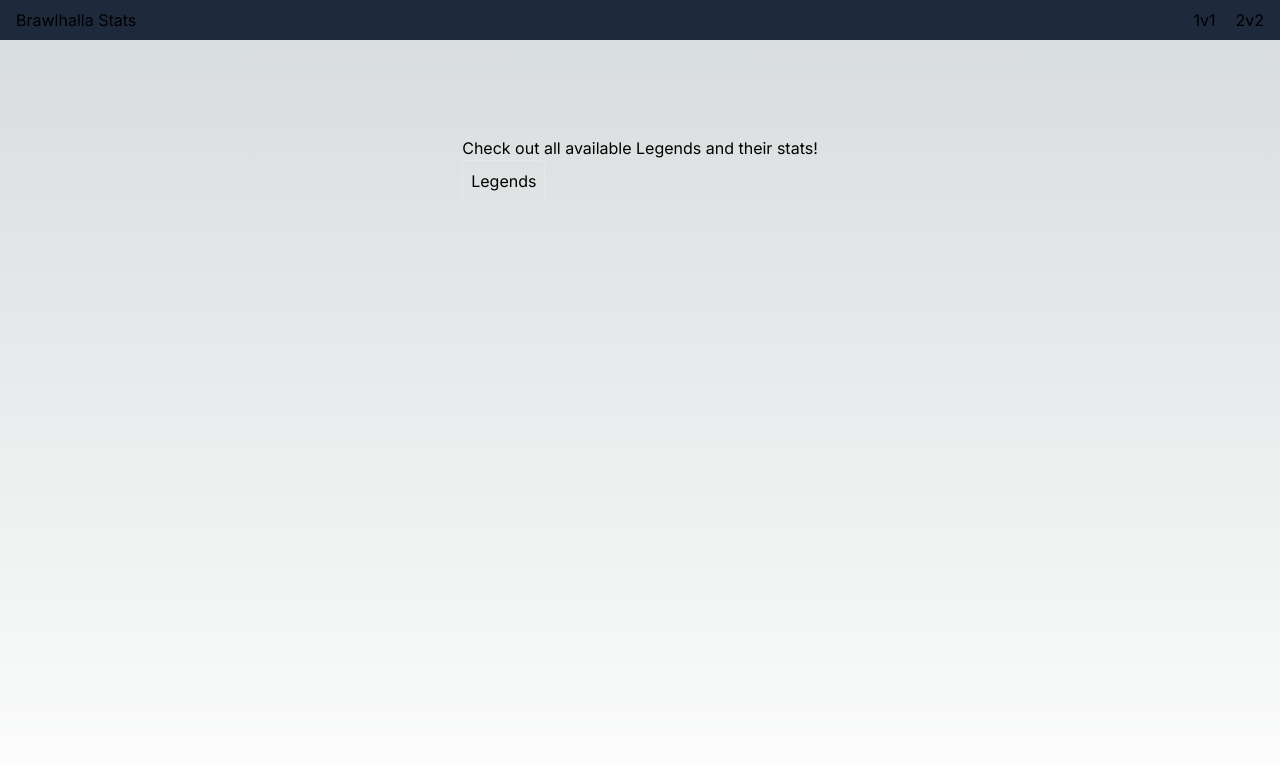
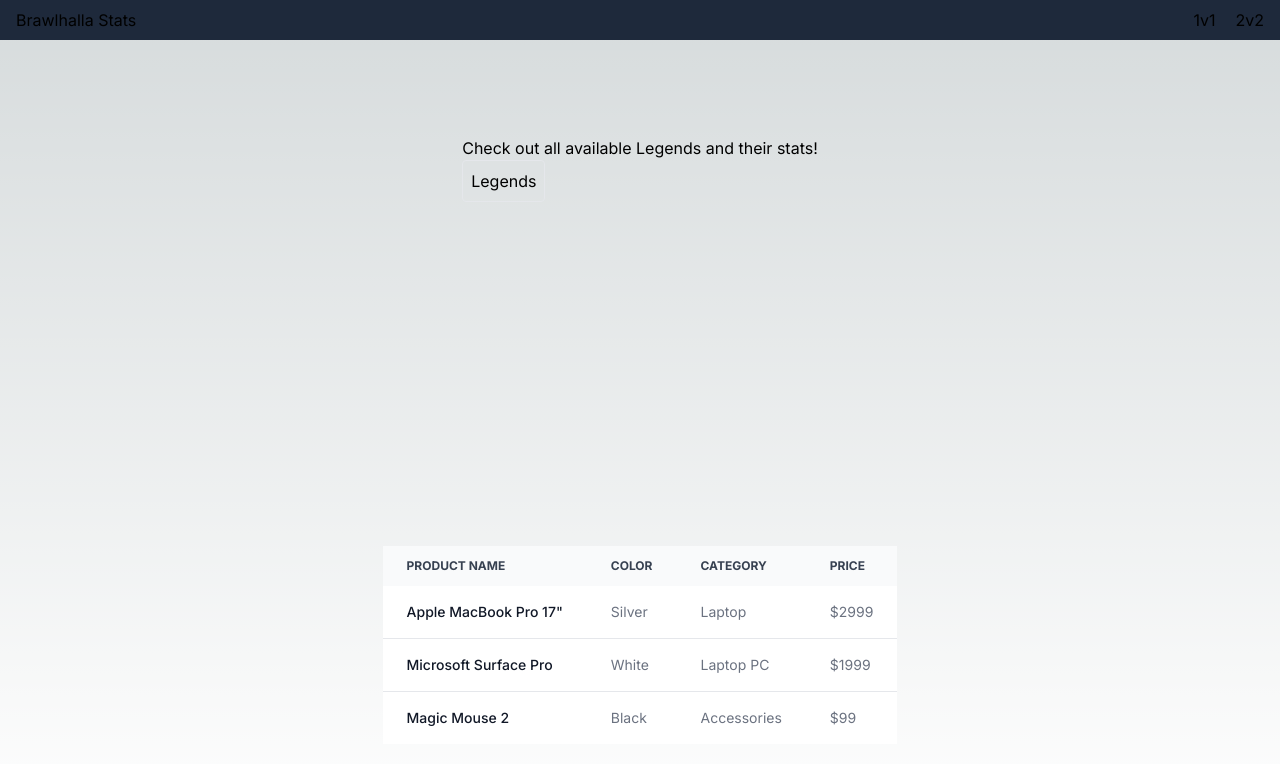
Before and after one commit to LAsoul88/brawlhalla_stats, a Next.js app: page / in a window 1280 px wide. Shown: the top 764 px of the page. Built offline with nearby package versions, Linux system fonts and the light colour scheme.

Commit message:
added leaderboard component, filled out with tailwind table

```diff
--- /dev/null
+++ b/src/app/(components)/Leaderboard.tsx
@@ -0,0 +1,76 @@
+'use client'
+import { useState } from 'react'
+
+const Leaderboard = () => {
+  const [board, setBoard] = useState()
+  return (
+    <>
+      <div className="relative overflow-x-auto">
+        <table className="w-full text-sm text-left rtl:text-right text-gray-500 dark:text-gray-400">
+          <thead className="text-xs text-gray-700 uppercase bg-gray-50 dark:bg-gray-700 dark:text-gray-400">
+            <tr>
+              <th scope="col" className="px-6 py-3">
+                  Product name
+              </th>
+              <th scope="col" className="px-6 py-3">
+                  Color
+              </th>
+              <th scope="col" className="px-6 py-3">
+                  Category
+              </th>
+              <th scope="col" className="px-6 py-3">
+                  Price
+              </th>
+            </tr>
+          </thead>
+          <tbody>
+            <tr className="bg-white border-b dark:bg-gray-800 dark:border-gray-700">
+              <th scope="row" className="px-6 py-4 font-medium text-gray-900 whitespace-nowrap dark:text-white">
+                  Apple MacBook Pro 17"
+              </th>
+              <td className="px-6 py-4">
+                  Silver
+              </td>
+              <td className="px-6 py-4">
+                  Laptop
+              </td>
+              <td className="px-6 py-4">
+                  $2999
+              </td>
+            </tr>
+            <tr className="bg-white border-b dark:bg-gray-800 dark:border-gray-700">
+              <th scope="row" className="px-6 py-4 font-medium text-gray-900 whitespace-nowrap dark:text-white">
+                  Microsoft Surface Pro
+              </th>
+              <td className="px-6 py-4">
+                  White
+              </td>
+              <td className="px-6 py-4">
+                  Laptop PC
+              </td>
+              <td className="px-6 py-4">
+                  $1999
+              </td>
+            </tr>
+            <tr className="bg-white dark:bg-gray-800">
+              <th scope="row" className="px-6 py-4 font-medium text-gray-900 whitespace-nowrap dark:text-white">
+                  Magic Mouse 2
+              </th>
+              <td className="px-6 py-4">
+                  Black
+              </td>
+              <td className="px-6 py-4">
+                  Accessories
+              </td>
+              <td className="px-6 py-4">
+                  $99
+              </td>
+            </tr>
+          </tbody>
+        </table>
+      </div>
+    </>
+  )
+}
+
+export default Leaderboard
--- a/src/app/page.tsx
+++ b/src/app/page.tsx
@@ -1,11 +1,13 @@
 'use client'
 import { useRouter } from 'next/navigation'
+
+import Leaderboard from '@/app/(components)/Leaderboard'
 
 const Home = () => {
   const router = useRouter()
   return (
     <main className="flex min-h-screen flex-col items-center justify-between p-24">
-      <div>
+      <section>
         Check out all available Legends and their stats! <br/>
         <button
           onClick={() => router.push('/legends')}
@@ -13,7 +15,10 @@
         >
           Legends
         </button>
-      </div>
+      </section>
+      <section>
+        <Leaderboard />
+      </section>
     </main>
   );
 }
```
